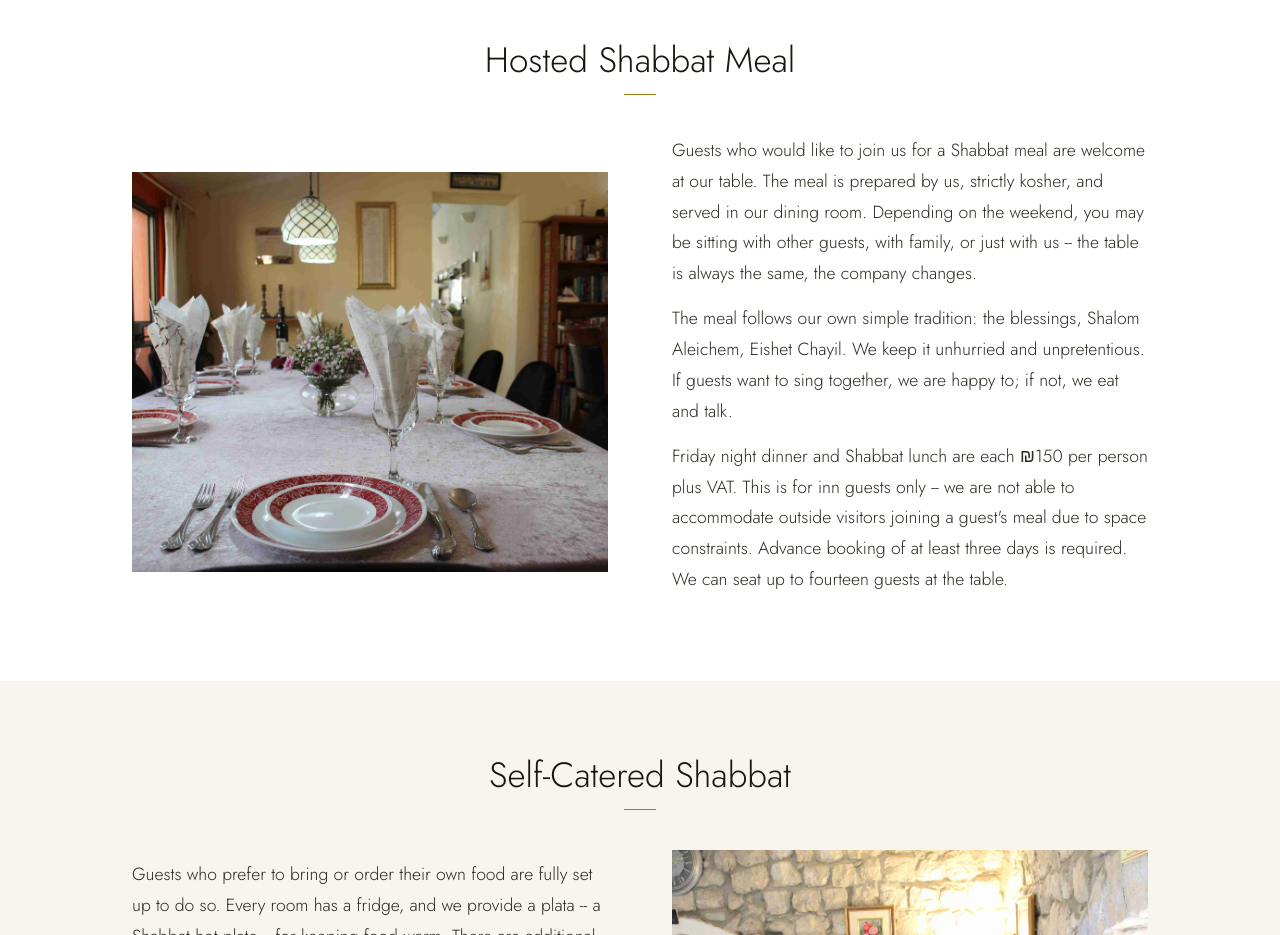
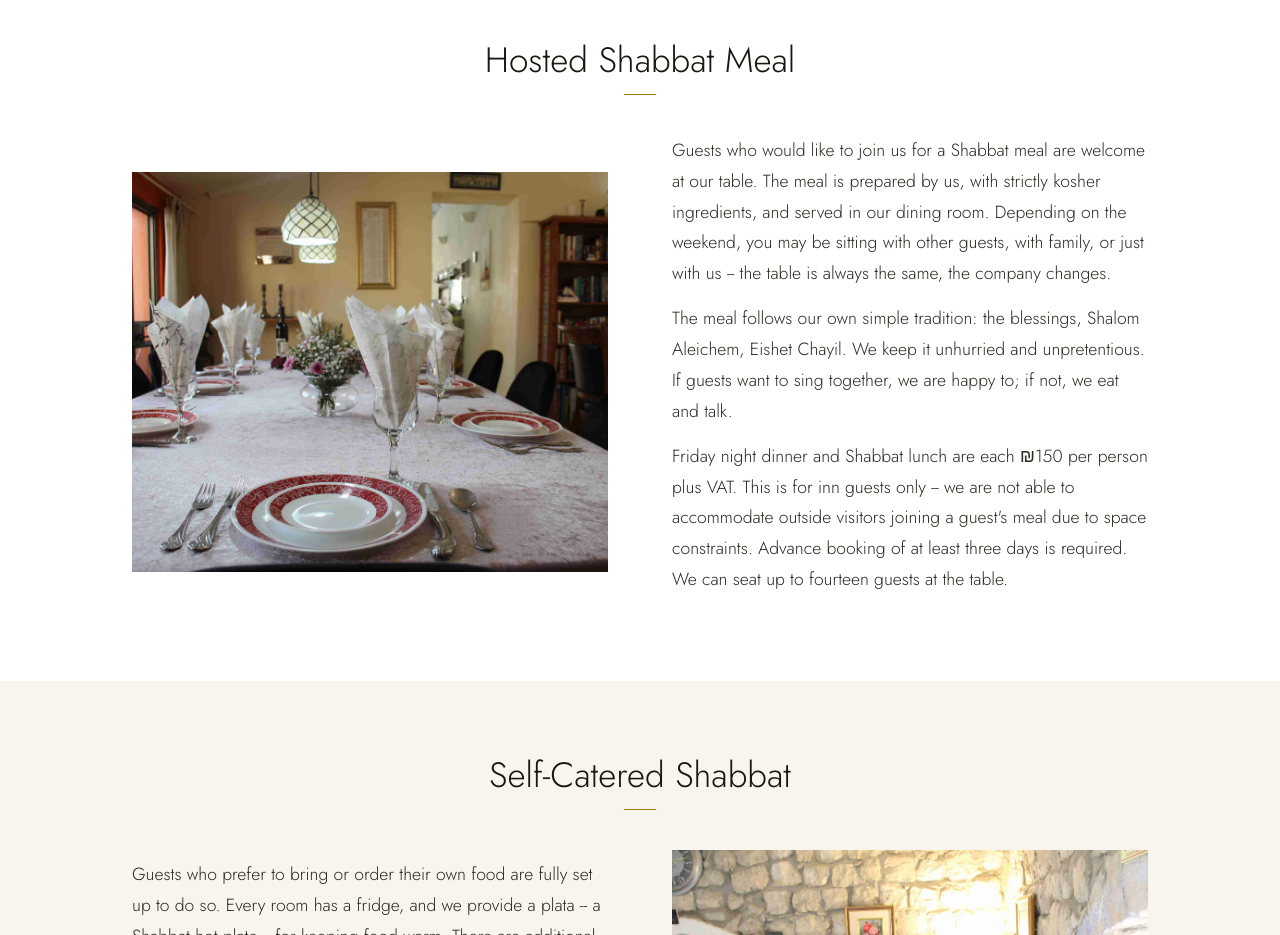
Before and after one commit to artists-colony-inn/artists-colony-inn-website, a plain HTML site: page website/en/shabbat.html in a window 1280 px wide. Shown: the part 1080-2015 px from the top of the page. Drawn offline with Linux system fonts and the light colour scheme.

Commit message:
Add files via upload

```diff
--- a/website/en/shabbat.html
+++ b/website/en/shabbat.html
@@ -58,7 +58,7 @@
     <div class="two-col">
       <img src="/images/shabbat-2.jpg" alt="Shabbat table set for guests at the Artists' Colony Inn">
       <div class="prose">
-      <p>Guests who would like to join us for a Shabbat meal are welcome at our table. The meal is prepared by us, strictly kosher, and served in our dining room. Depending on the weekend, you may be sitting with other guests, with family, or just with us -- the table is always the same, the company changes.</p>
+      <p>Guests who would like to join us for a Shabbat meal are welcome at our table. The meal is prepared by us, with strictly kosher ingredients, and served in our dining room. Depending on the weekend, you may be sitting with other guests, with family, or just with us -- the table is always the same, the company changes.</p>
       <p>The meal follows our own simple tradition: the blessings, Shalom Aleichem, Eishet Chayil. We keep it unhurried and unpretentious. If guests want to sing together, we are happy to; if not, we eat and talk.</p>
       <p>Friday night dinner and Shabbat lunch are each &#8362;150 per person plus VAT. This is for inn guests only -- we are not able to accommodate outside visitors joining a guest's meal due to space constraints. Advance booking of at least three days is required. We can seat up to fourteen guests at the table.</p>
     </div>
```
